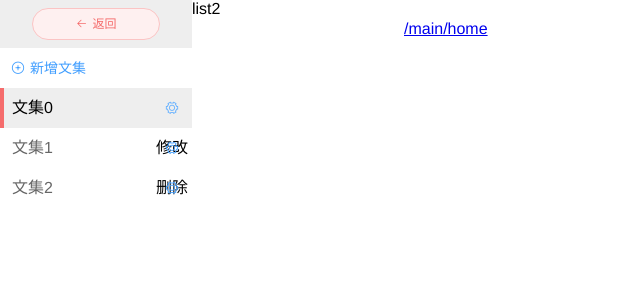
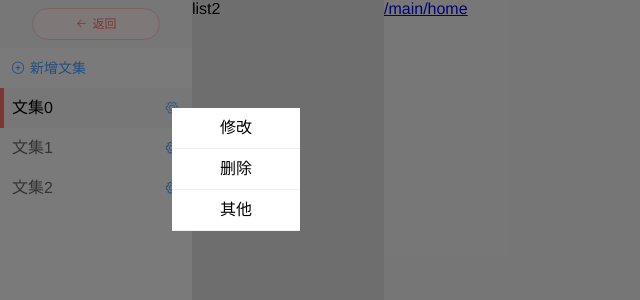
Before and after one commit to 5wer/client, a Vue app: page /editor in a window 1280 px wide. Both pictures are taken after a click on the button 172 px from the left and 108 px from the top of the page. Shown: the top 300 px of the page, without its empty margins (0-640 px from the left). Built offline with nearby package versions, Linux system fonts and the light colour scheme.

Commit message:
自定义弹出菜单组件基本就绪

```diff
--- a/src/views/Editor/Books.tsx
+++ b/src/views/Editor/Books.tsx
@@ -1,18 +1,12 @@
 import { Vue, Component, Prop, Watch } from 'vue-property-decorator';
 import _ from 'lodash';
-import ItemBtnGroup from './ItemBtnGroup';
+import ItemBtnGroup, { Item } from './ItemBtnGroup';
 import './books.less';
 
 export interface Book {
   name: string;
   id: string;
   status?: number;
-}
-
-export interface Item {
-  name: string;
-  click?: (id: string, e: MouseEvent) => void;
-  disabled?: boolean;
 }
 
 /* TODO
@@ -30,9 +24,43 @@ export default class Books extends Vue {
     { id: '00003', name: '文集2', status: 1 },
   ];
   items: Item[] = [
-    { name: '修改', click: (id) => { console.log(id); } },
-    { name: '删除', click: (id) => { console.log(id); } },
-    { name: '其他' },
+    {
+      name: '修改',
+      click: (id, e) => {
+        console.log(id, e);
+        return true;
+      },
+    },
+    {
+      name: '删除',
+      click: (id) => {
+        console.log(id);
+      },
+    },
+    {
+      name: '其他',
+      disabled: true,
+      children: [
+        {
+          name: 'hello',
+          children: [
+            {
+              name: 'the 3dr',
+            },
+            {
+              name: '9999999',
+            },
+          ],
+        },
+        {
+          name: 'world',
+          click: (id) => {
+            console.log('world');
+            return true;
+          },
+        },
+      ],
+    },
   ];
   private activeBook: string = '00001';
 
@@ -55,7 +83,7 @@ export default class Books extends Vue {
           >
             {d.name}
             <div class="itemBtnGroup">
-              <item-btn-group items={this.items} />
+              <item-btn-group items={this.items} id={d.id} />
             </div>
           </li>
         );
--- a/src/views/Editor/Index.tsx
+++ b/src/views/Editor/Index.tsx
@@ -1,6 +1,7 @@
 import { Vue, Component } from 'vue-property-decorator';
 import Books from './Books';
 import Test from './Test';
+import './styles.less';
 
 @Component({
   components: { Books },
--- a/src/views/Editor/ItemBtnGroup.tsx
+++ b/src/views/Editor/ItemBtnGroup.tsx
@@ -1,23 +1,36 @@
 import { Vue, Component, Prop } from 'vue-property-decorator';
-import { Item } from './Books';
+import _ from 'lodash';
 
+/**
+ * @param name 按钮的名称
+ *
+ */
+export interface Item {
+  name: string;
+  click?: (id: string, e: MouseEvent) => void | boolean;
+  disabled?: boolean;
+  children?: Item[];
+}
 @Component
-export class ItemDom extends Vue {
+class ItemDom extends Vue {
   @Prop()
-  item!: Item;
+  name!: string;
   @Prop()
-  id!: string;
+  disabled?: boolean;
   @Prop()
-  click?: (id: string, e: MouseEvent) => void;
-  proxyClick(id: string, e: MouseEvent): void {
-    if (this.click) {
-      return this.click(id, e);
+  clickHandle!: Function;
+  private onClick(e: MouseEvent) {
+    e.stopPropagation();
+    e.preventDefault();
+    if (!this.disabled) {
+      this.clickHandle(e);
     }
   }
   render() {
     return (
-      <div on-click={this.proxyClick ? this.proxyClick.bind(null, this.id) : () => null}>
-        {this.item.name}
+      <div class="item" onClick={this.onClick}>
+        {this.name}
+        {this.$slots.default ? <div class="itemChildren">{this.$slots.default}</div> : null}
       </div>
     );
   }
@@ -30,38 +43,75 @@ export default class ItemBtnGroup extends Vue {
   @Prop()
   items!: Item[];
   @Prop()
-  itemId?: string;
+  id?: string;
   private show: boolean = false;
   private point: number[] | null = null;
-  trigger(e: MouseEvent) {
+  private trigger(c: number, e: MouseEvent) {
+    if (!this.point) {
+      this.open([e.clientX, e.clientY]);
+    } else {
+      this.shutDown();
+    }
+  }
+  private open(point: number[]) {
+    this.point = point;
+    this.show = true;
+  }
+  private shutDown() {
+    this.show = false;
+    this.point = null;
+  }
+  private proxyClick(fn: null | Function, e: MouseEvent) {
     e.preventDefault();
     e.stopPropagation();
-    if (!this.point) {
-      this.point = [e.clientX, e.clientY];
-    } else {
-      this.point = null;
+    if (fn) {
+      const shut = fn(this.id, e);
+      if (shut) {
+        this.shutDown();
+      }
     }
-    this.show = !this.show;
+  }
+  private renderItems(items: Item[]): any {
+    return _.map(items, (item, index) => {
+      if (_.isArray(item.children) && item.children.length > 0) {
+        return (
+          <item-dom
+            key={`options_${index}`}
+            name={item.name}
+            clickHandle={this.proxyClick.bind(null, item.click)}
+            disabled={item.disabled}
+          >
+            {this.renderItems(item.children)}
+          </item-dom>
+        );
+      }
+      return (
+        <item-dom
+          key={`options_${index}`}
+          name={item.name}
+          clickHandle={this.proxyClick.bind(null, item.click)}
+          disabled={item.disabled}
+        />
+      );
+    });
   }
   render() {
     return (
       <div>
         <el-button
-          on-click={this.trigger}
+          onClick={this.trigger.bind(null, 2)}
           icon="el-icon-setting"
           circle
           size="medium"
           type="text"
         />
         {this.show ? (
-          <div class="btnGroup" on-click={this.trigger}>
+          <div class="btnGroup" onClick={this.trigger.bind(null, 1)}>
             <div
               class="btnsWrap"
               style={this.point ? { left: `${this.point[0]}px`, top: `${this.point[1]}px` } : null}
             >
-              {this.items.map((item, index) => (
-                <item-dom key={`options_${index}`} item={item} />
-              ))}
+              {this.renderItems(this.items)}
             </div>
           </div>
         ) : null}
--- a/src/views/Editor/Test.tsx
+++ b/src/views/Editor/Test.tsx
@@ -3,7 +3,6 @@ import { Vue, Component, Prop } from 'vue-property-decorator';
 @Component
 export default class Test extends Vue {
   render() {
-    console.log(this.$children, this.$slots);
     return (<div>{this.$slots.default}</div>);
   }
 }
--- a/src/views/Editor/styles.less
+++ b/src/views/Editor/styles.less
@@ -1,3 +1,5 @@
+@width: 8rem;
+
 .btnGroup {
   background-color: rgba(0, 0, 0, 0.5);
   position: fixed;
@@ -7,11 +9,28 @@
   top: 0;
   z-index: 100;
   .btnsWrap {
-    position: fixed;
+    position: relative;
     z-index: 101;
-    background: #fff;
-    height: 100px;
-    width: 100px;
+    max-height: 15rem;
+    width: @width;
+    .item {
+      position: relative;
+      background: #fff;
+      border-bottom: 1px solid #eee;
+      .itemChildren {
+        position: absolute;
+        right: -@width;
+        width: @width;
+        top: 0;
+        display: none;
+      }
+      &:hover {
+        background: #ddd;
+      }
+      &:hover > .itemChildren {
+        display: block;
+      }
+    }
   }
 }
 
@@ -23,7 +42,7 @@
   }
   .editorAside {
     background-color: #ddd;
-    min-width: 320px;
+    min-width: 20rem;
     .el-row {
       height: 100%;
     }
```
Also changed, not shown: workspaceSetting.json (deleted, +0 -16 lines), 1 other file (tests, documents, lock files or other folders).
